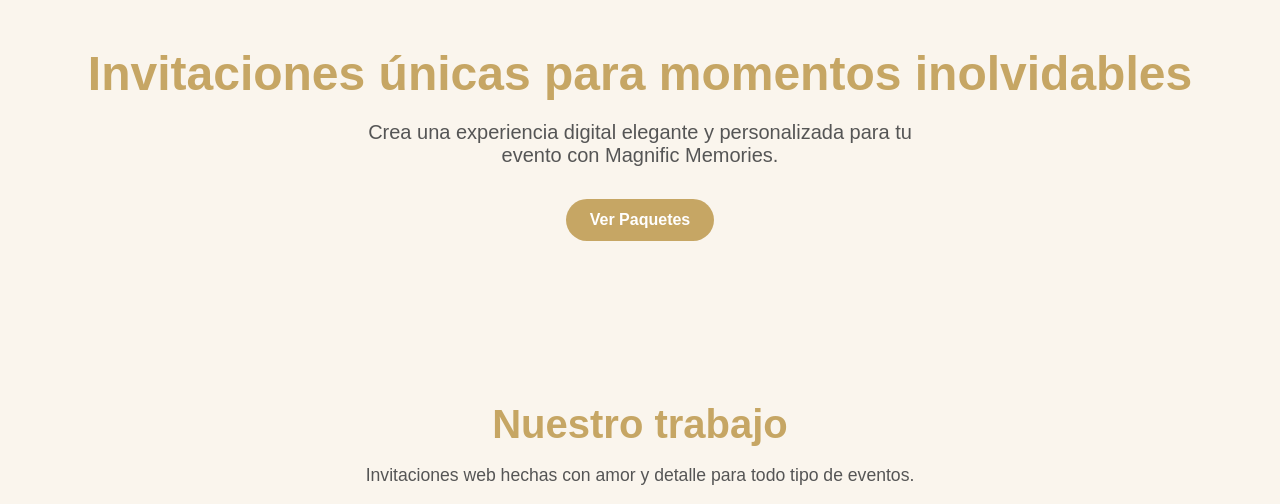
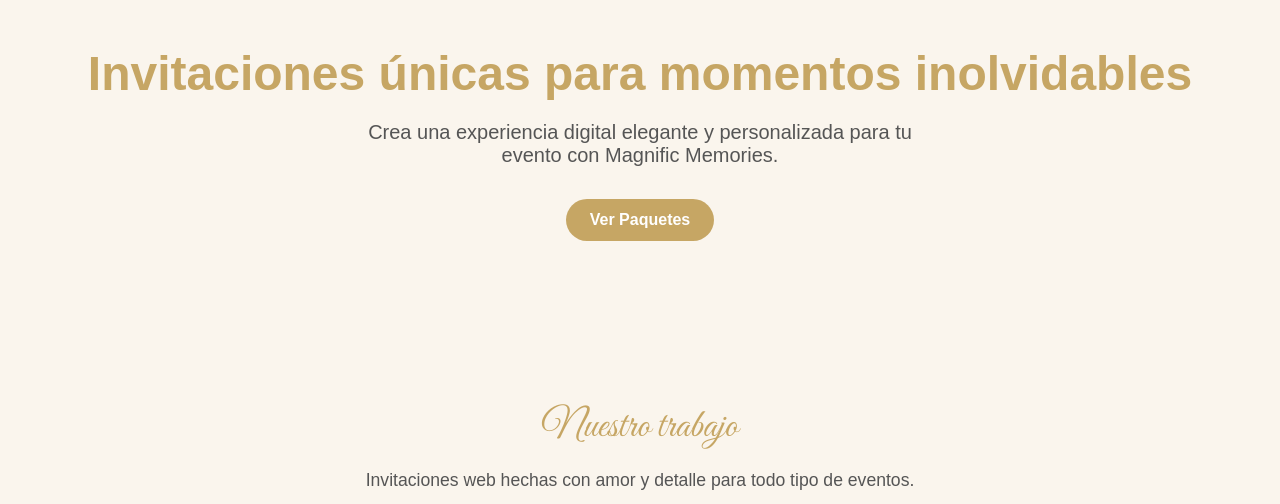
Before and after one commit to austinjaimes/magnificmemories, an Astro site: page / in a window 1280 px wide. Shown: the part 108-612 px from the top of the page. Built offline with nearby package versions, Linux system fonts and the light colour scheme; Astro itself is replaced by a stand-in of ours.

Commit message:
Subiendo cambios

```diff
--- a/src/components/PortafolioSection.astro
+++ b/src/components/PortafolioSection.astro
@@ -1,4 +1,9 @@
 <style>
+  .titulo {
+    font-family: "Great Vibes", cursive;
+  font-weight: 400;
+  font-style: normal;
+  }
   section.portafolio {
     background-color: #FAF5ED;
     color: #333;
@@ -74,9 +79,8 @@
     }
   }
 </style>
-
 <section class="portafolio" id="portafolio">
-  <h2>Nuestro trabajo</h2>
+  <h2 class="titulo">Nuestro trabajo</h2>
   <p>Invitaciones web hechas con amor y detalle para todo tipo de eventos.</p>
 
   <div class="portfolio-grid">
--- a/src/pages/index.astro
+++ b/src/pages/index.astro
@@ -15,12 +15,18 @@
   <meta charset="UTF-8">
   <meta name="viewport" content="width=device-width, initial-scale=1.0">
   <title>Magnific Memories</title>
+  <link rel="preconnect" href="https://fonts.googleapis.com">
+  <link rel="preconnect" href="https://fonts.gstatic.com" crossorigin>
+  <link href="https://fonts.googleapis.com/css2?family=Great+Vibes&family=Montserrat:ital,wght@0,100..900;1,100..900&display=swap" rel="stylesheet">
 </head>
 <style>
   * {
     margin: 0;
     box-sizing: border-box;
     padding: 0;
+  }
+  h1 {
+    color: aqua;
   }
 </style>
 <body>
```
